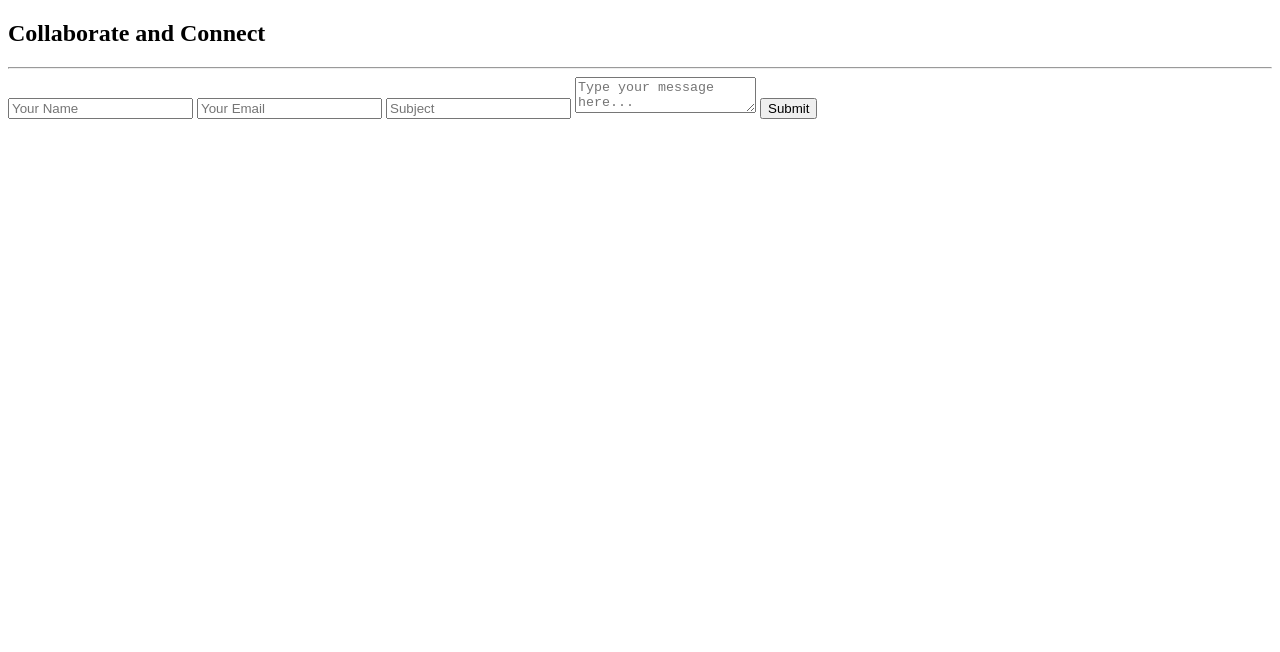
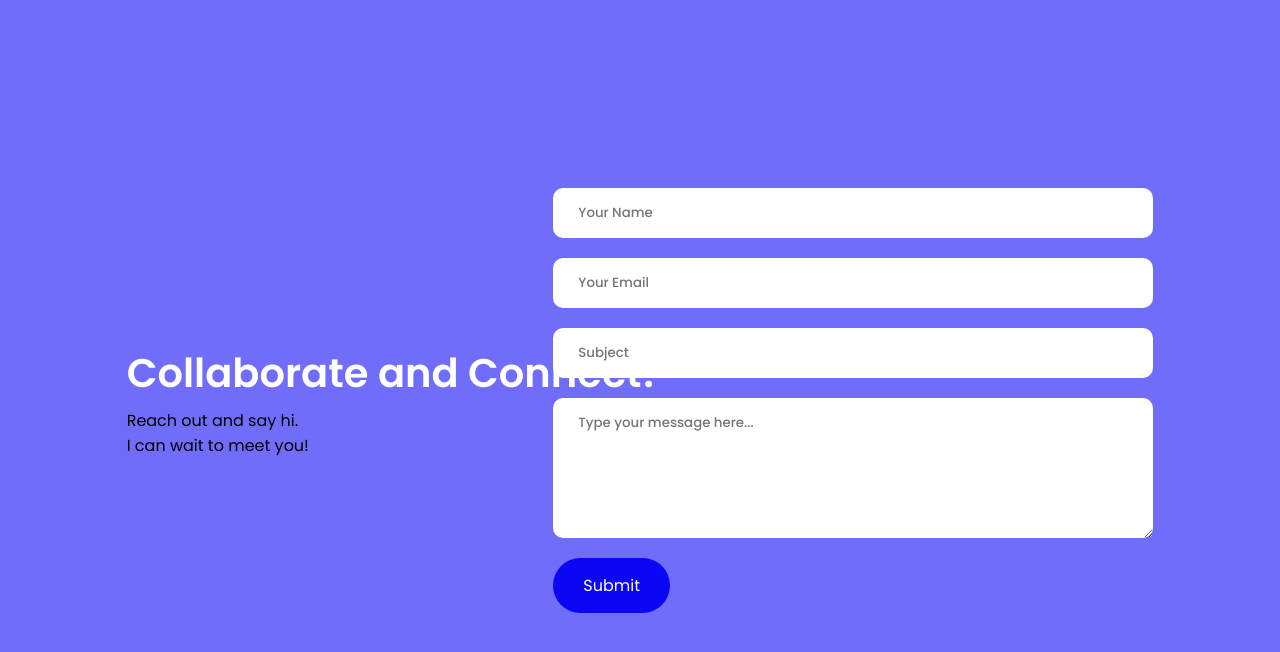
Before and after one commit to tiafields/Contact_Form, a plain HTML site: page index.html in a window 1280 px wide. Drawn offline with Linux system fonts and the light colour scheme.

Commit message:
adding styling to form

```diff
--- a/index.html
+++ b/index.html
@@ -6,23 +6,32 @@
     <title>Contact Form</title>
     <!-- Link to CSS -->
     <link rel = "stylesheet" href="style.css">
+    <!-- Linkt to Google Fonts -->
+    <link href="https://fonts.googleapis.com/css2?family=Poppins:ital,wght@0,100;0,200;0,300;0,400;0,500;0,600;0,700;0,800;0,900;1,100;1,200;1,300;1,400;1,500;1,600;1,700;1,800;1,900&display=swap" rel="stylesheet">
+
 </head>
 <body>
-    <div classes="contact-containeer">
-        <form action="" class="contact-left">
+    <div class="contact-container">
+
+        <div class="contact-left">
             <div class="contact-left-title">
-                <h2>Collaborate and Connect</h2>
-                <hr>
+                <h2>Collaborate and Connect!</h2>
+                <p>Reach out and say hi.</p>
+                <p>I can wait to meet you!</p>
+
             </div>
-            <input type="text" name="Name" placeholder="Your Name" class="contact-inputs" required>
-            <input type="email" name="Email" placeholder="Your Email" class="contact-inputs" required>
-            <input type="text" name="Subject" placeholder="Subject" class="contact-inputs" required>
-            <textarea name="message" placeholder="Type your message here..." class="contact-inputs" required></textarea>
-            <button type = "submit">Submit</button>
+        </div>
 
+        <div class="contact-right">
+            <form action="" class="contact-right">
+                <input type="text" name="Name" placeholder="Your Name" class="contact-inputs" required>
+                <input type="email" name="Email" placeholder="Your Email" class="contact-inputs" required>
+                <input type="text" name="Subject" placeholder="Subject" class="contact-inputs" required>
+                <textarea name="message" placeholder="Type your message here..." class="contact-inputs" required></textarea>
+                <button type = "submit">Submit</button>
+            </form>
+        </div>
 
-
-        </form>
     </div>
 
 </body>
--- a/style.css
+++ b/style.css
@@ -0,0 +1,80 @@
+*{
+    padding:0;
+    margin:0;
+    box-sizing: border-box;
+}
+/* Custom Properties */
+:root {
+    --font-family: 'Poppins'
+}
+
+body{
+    font-family:var(--font-family);
+    background: #706dfb;
+}
+.contact-container{
+    height:100vh;
+    display: flex;
+    align-items: center;
+    justify-content: space-evenly ;
+}
+/* Form Styling */
+.contact-right{
+    display:flex;
+    flex-direction: column;
+    align-items: start;
+    gap: 20px;
+
+
+}
+.contact-inputs{
+    width: 600px;
+    height:50px;
+    border:none;
+    outline:none;
+    padding-left:25px;
+    font-weight: 500;
+    color: #666;
+    border-radius: 10px;
+    font-family: var(--font-family);
+}
+.contact-right textarea{
+    height: 140px;
+    padding-top:15px;
+    border-radius: 10px;
+}
+.contact-inputs:placeholder{
+    color: #a9a9a9;
+}
+.contact textarea{
+    height: 140px;
+    padding-top:15px;
+    border-radius: 50px;
+}
+.contact-inputs:focus{
+    border: 3px solid #0b06f3;
+}
+.contact-right button {
+    display:flex;
+    align-items:center;
+    padding: 15px 30px;
+    font-size: 16px;
+    color: #fff;
+    gap: 10px;
+    border: white;
+    border-radius: 30px;
+    background:#0b06f3;
+    color: white;
+    font-family: var(--font-family);
+}
+.contact-left-title h2{
+    font-weight:600;
+    color: #ffffff;
+    font-size:40px;
+    margin-bottom: 5px;
+}
+.contact-left{
+    width: 800px;
+    margin-right: -500px;
+
+}
```
